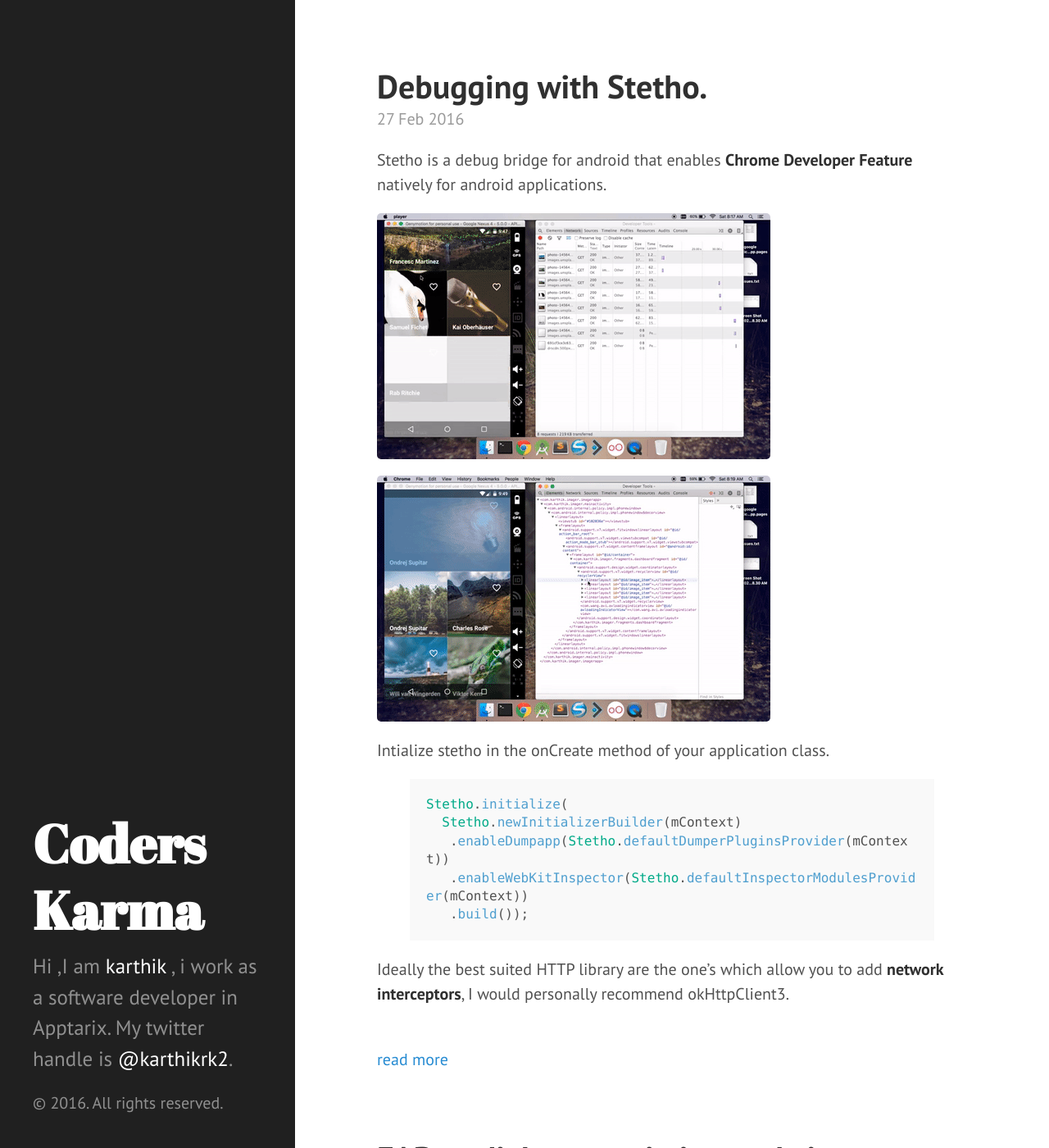
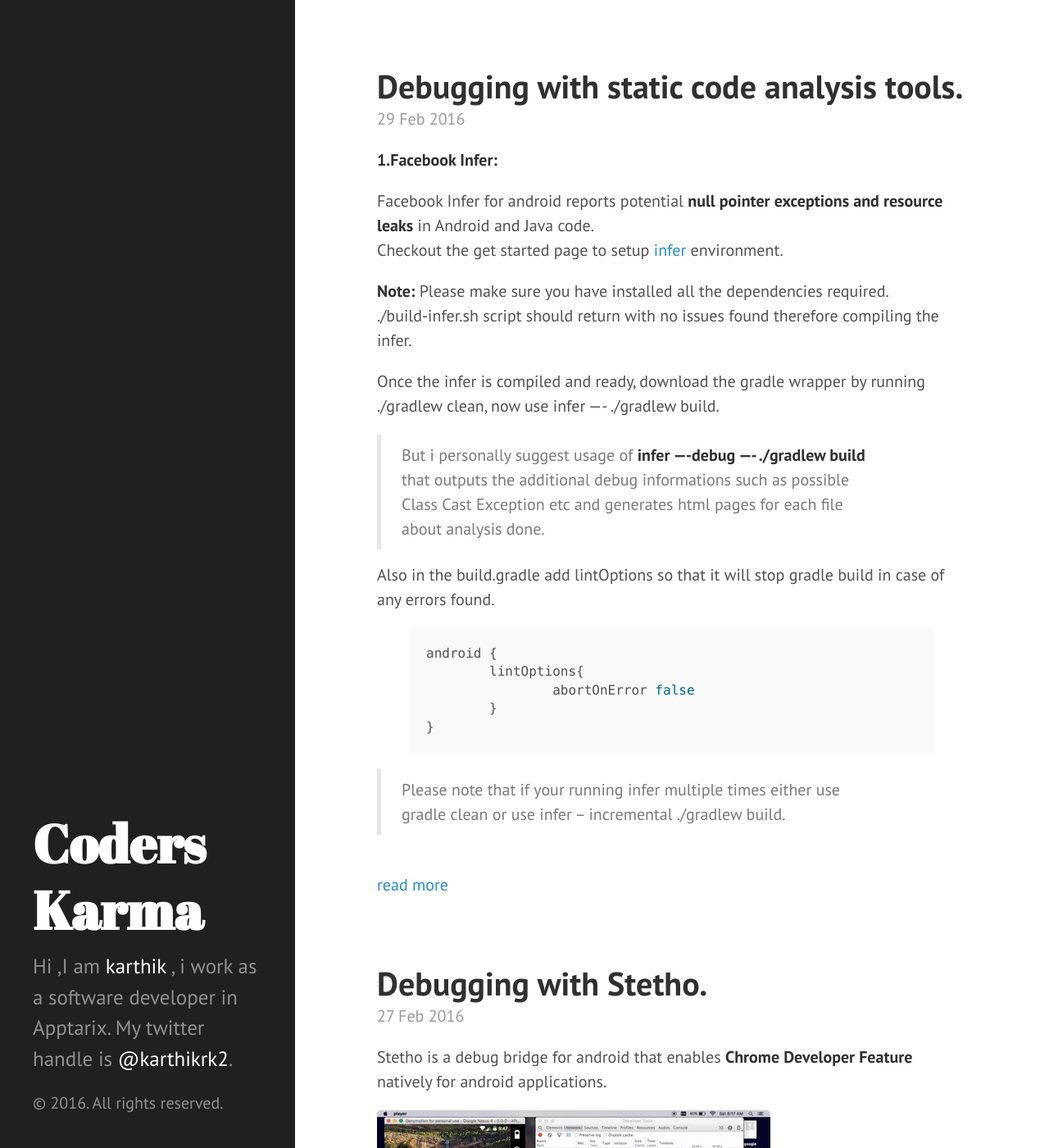
Before and after one commit to NULLPointerGuy/NULLPointerGuy.github.io, a Jekyll site: the page built from blog/index.html, in a window 1280 px wide and 1400 px high. Shown: the whole window at 82% size. Built offline with Jekyll 4.4.1, drawn with Linux system fonts in a browser that asks for light colours.

Commit message:
static code analysis post added

```diff
--- a/_includes/portfolio.html
+++ b/_includes/portfolio.html
@@ -2,15 +2,15 @@
     <div class="container-fluid">
         <div class="row no-gutter">
             <div class="col-lg-4 col-sm-6">
-                <a href="https://github.com/callmekarthik/AnimationsDemo" class="portfolio-box">
+                <a href="https://github.com/callmekarthik/Playground-App" class="portfolio-box">
                     <img src="img/portfolio/1.jpg" class="img-responsive" alt="">
                     <div class="portfolio-box-caption">
                         <div class="portfolio-box-caption-content">
                             <div class="project-category text-faded">
-                                Animations
+                                Animations and tools
                             </div>
                             <div class="project-name">
-                               Animations Demoapp
+                                Demo App
                             </div>
                         </div>
                     </div>
--- /dev/null
+++ b/_posts/2016-02-29-Debugging-with-static-code-analysis-tools.md
@@ -0,0 +1,63 @@
+---
+layout: post
+title: Debugging with static code analysis tools.
+---
+**1.Facebook Infer:**
+
+Facebook Infer for android reports potential **null pointer exceptions and resource leaks** in Android and Java code.<br/>
+Checkout the get started page to setup [infer](http://fbinfer.com/docs/getting-started.html) environment.<br/>
+
+**Note:** Please make sure you have installed all the dependencies required.<br/> ./build-infer.sh  script should return with no issues found therefore compiling the infer.
+
+Once the infer is compiled and ready, download the gradle wrapper by running ./gradlew clean, now use infer  ---- ./gradlew build.
+
+>But i personally suggest usage of  **infer ----debug ---- ./gradlew build** that outputs the additional debug informations such as possible Class Cast Exception etc and generates html pages for each file about analysis done.
+
+Also in the build.gradle add lintOptions so that it will stop gradle build in case of any errors found.
+
+{% highlight groovy %}
+
+android {
+	lintOptions{
+		abortOnError false
+	}
+}
+
+{% endhighlight %}
+
+>Please note that if your running infer multiple times either use gradle clean or use infer -- incremental ./gradlew build.
+
+<!--break-->
+
+
+>**TroubleShooting**: If you get error saying infer command not found re-compile the infer using ./build-infer.sh and then try again, in case the error still persists then infer is not compiled properly, this might be due to the reason that all dependencies are not installed in your computer.
+
+After a successful Infer run,infer-out a directory is created to store the results of the analysis.<br/>
+
+![ScreenShot](/img/Blog/infer.png)
+
+**Structure of infer-out:**
+
+**1.Procs.csv and stats.json:** contain debug information about the run.<br/>
+**2.Bugs.txt, report.csv, and report.json:** contain the Infer reports in three different formats.<br/>
+**3.The log/, multicore/, and sources/ folders:** are used internally to drive the analyzer.<br/>
+**4.Captured:** contains information for each file analyzed by Infer(also see the html pages with detailed analysis if infer is used with **debug** option).<br/>
+
+Checkout my [sample app](https://github.com/callmekarthik/Playground-App) that has infer-out folder along with the html pages with detailed analysis inside captured folder.
+
+**2.Android Lint:**
+Code analysis tool that checks your Android project source files for potential bugs and optimization improvements for correctness.<br/>
+
+This is inbuilt tool in Android Studio, and it automatically runs once you compile the code,you can also run it manually by right clicking in the **IDE Analyze > Inspect Code**, moreover you can also analyze dependencies, cyclic dependencies etc.<br/>
+You can also invoke this through command line<br/>
+
+**$ ./gradlew lint** (in linux and osx)<br/>
+
+And the Lint results will be a html page in the **mobile/build/outputs/lint-results.html** i personally feel lint in a way is more advanced and consider's more paramters into the account while dumping the results in the  **lint-results.html**.<br/>
+
+![ScreenShot](/img/Blog/lint.png)
+
+The optimization tips in the lint-results.html will take all the paramters(such as Security,Performance,Overdraw,Unused resources etc) into the consideration.<br/>For more details about the [Lint](http://developer.android.com/tools/help/lint.html) visit the developer website.<br/>
+
+**Further Reading:**<br/>
+You can also build Custom Lint checks if you think that built-in Lint checks are not enough.You can get started with **Custom Lints** by visiting this [website](https://lab.getbase.com/custom-lint-checks-part-1/)<br/>
```
Also changed, not shown: img/Blog/infer.png (added), img/Blog/lint.png (added).
